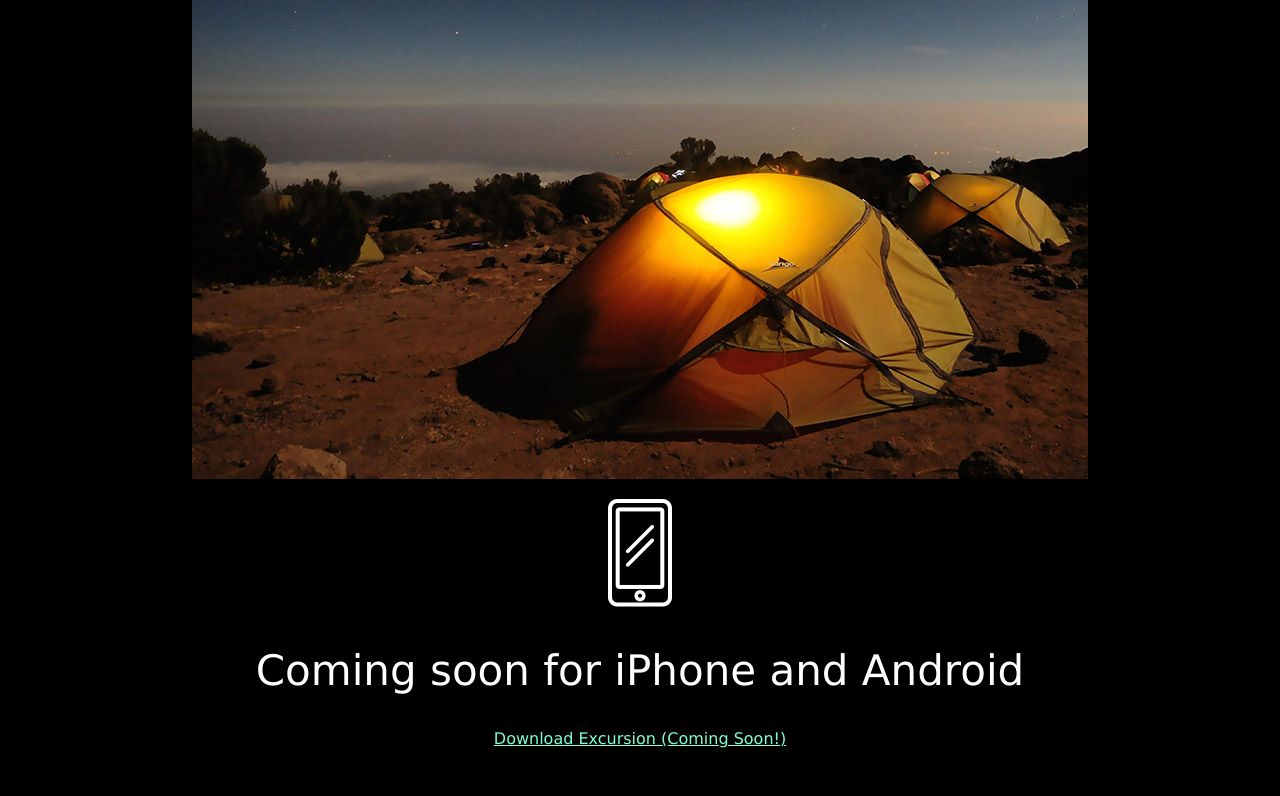
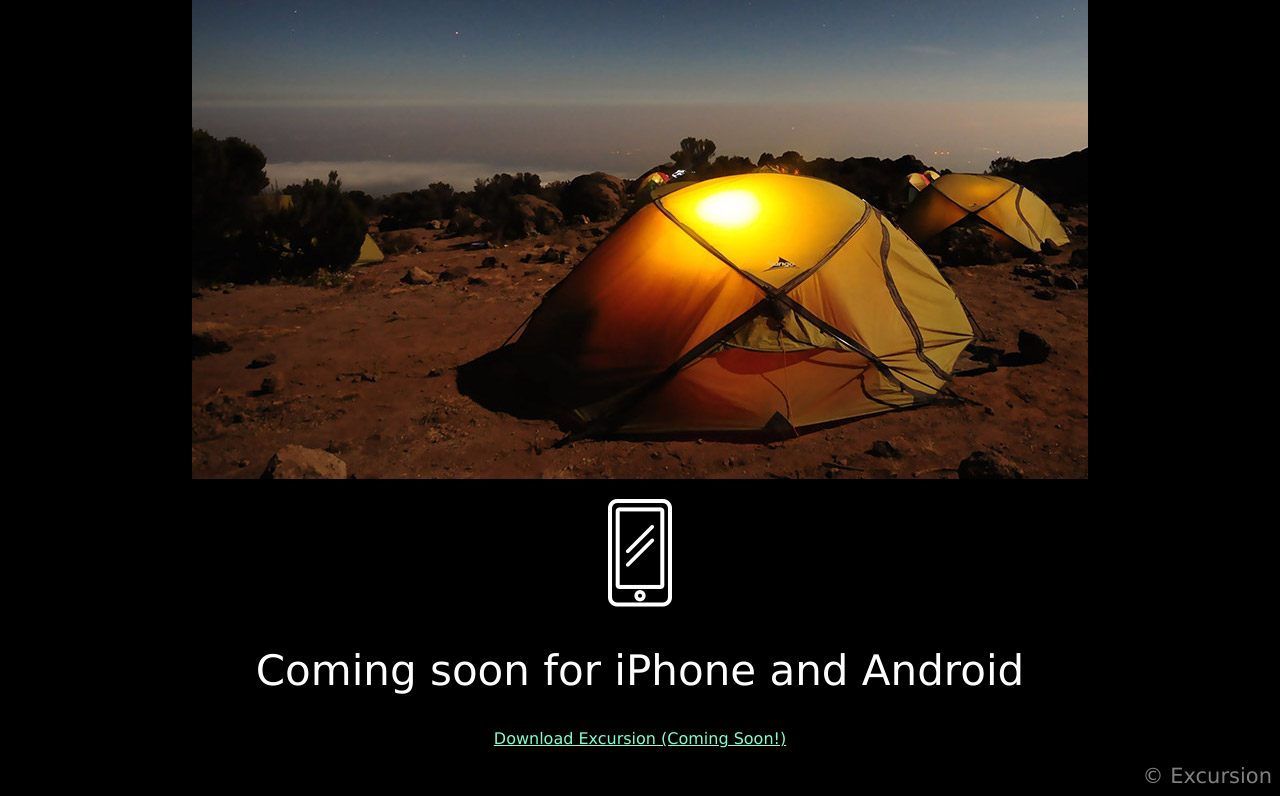
Before and after one commit to bryandosborne/excursion, a plain HTML site: page index.html in a window 1280 px wide. Shown: the part 591-1387 px from the top of the page. Before the commit the page ends 1355 px from the top, so only its background shows below. Drawn offline with Linux system fonts and the light colour scheme.

Commit message:
Version 1 final commit

```diff
--- a/index.html
+++ b/index.html
@@ -20,4 +20,5 @@
     <h2>Coming soon for iPhone and Android</h2>
     <p><a class="link--cta" href="#">Download Excursion (Coming Soon!)</a></p>
   </body>
+  <footer class="footer">© Excursion</footer>
 </html>
--- a/resources/css/style.css
+++ b/resources/css/style.css
@@ -30,3 +30,9 @@ h4 {
   color: grey;
   font-size: 21px;
 }
+
+.footer {
+  color: grey;
+  font-size: 21px;
+  text-align: right;
+}
```
